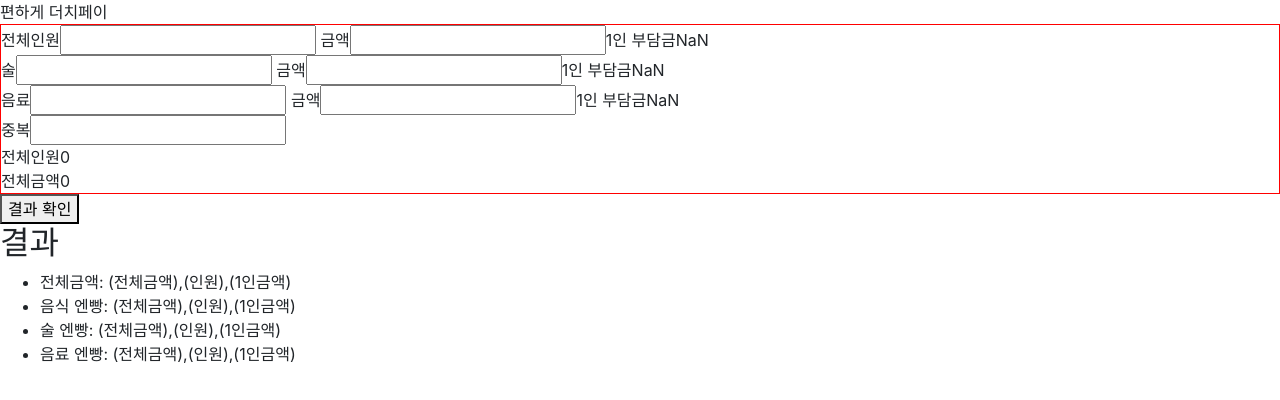
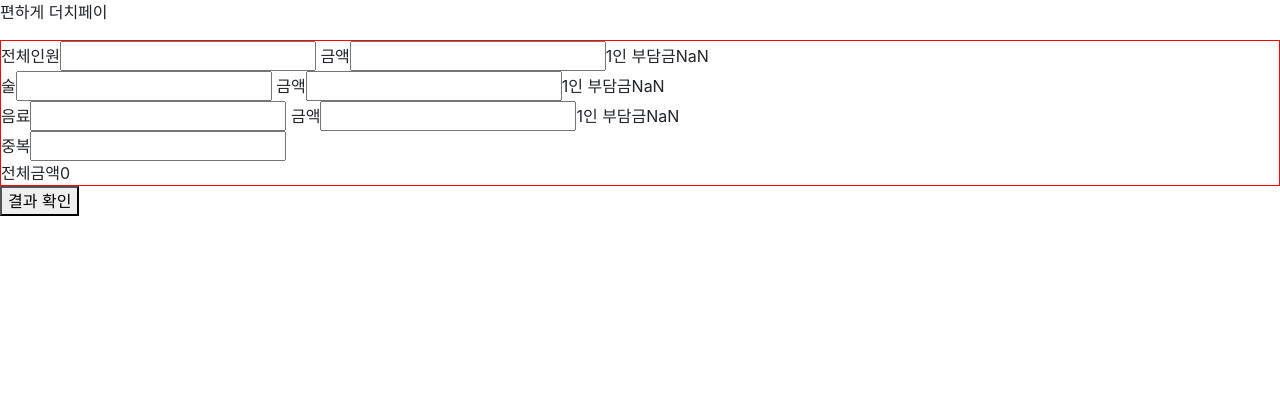
Before and after one commit to qkr30510/dutch-project, a React (Create React App) app: page / in a window 1280 px wide. Shown: the top 400 px of the page. Built offline with nearby package versions, Linux system fonts and the light colour scheme.

Commit message:
Add router

```diff
--- a/src/App.js
+++ b/src/App.js
@@ -1,18 +1,20 @@
 import React from 'react';
 import Realmain from './Component/Realmain';
+import Result from './Component/Result';
 // import Main from './Component/Main';
-import 'bootstrap/dist/css/bootstrap.css'
-import Result from './Component/Result';
-
+import 'bootstrap/dist/css/bootstrap.css';
+import { BrowserRouter, Route, Switch } from 'react-router-dom';
 
 const App = () => {
   return (
     <>
-    <div> 편하게 더치페이 </div>
-    <Realmain/>
-    <Result/>
-  </>
-  )
-
-}
+      <BrowserRouter>
+        <Switch>
+          <Route path="/" exact component={Realmain}></Route>
+          <Route path="/Result"  component={Result}></Route>
+        </Switch>
+      </BrowserRouter>
+    </>
+  );
+};
 export default App;
--- a/src/Component/Main.js
+++ b/src/Component/Main.js
@@ -1,4 +1,4 @@
-import React, { useState, useCallback, useEffect } from 'react';
+import React, { useState, useCallback, useEffect, Children } from 'react';
 import Input from './Input';
 import Input2 from './Input2';
 import Resultmath from './Resultmath';
@@ -52,7 +52,7 @@ const Main = ({ setresults, dd,settotalperson,settotalprice}) => {
       <Input2 value={payvalue} OnChange={OnChange} /> <span>금액</span>
       <Input value={personvalue} OnChange={OnChange2} />
       <span>1인 부담금</span>
-      <Resultmath dd={dd} result={result} />
+      <Resultmath dd={dd} result={result} ><span>{Children}</span></Resultmath>
     </>
   );
 };
--- a/src/Component/Realmain.js
+++ b/src/Component/Realmain.js
@@ -3,6 +3,7 @@ import Main from './Main';
 import styled from 'styled-components';
 import Input2 from './Input2';
 import Input from './Input';
+import { Link, Redirect } from 'react-router-dom';
 
 const Wrap = styled.div`
   border: 1px solid red;
@@ -23,15 +24,21 @@ const Paylists = [
   },
 ];
 
-const Realmain = () => {
+const Realmain = ({ history }) => {
   const [results, setresults] = useState([]);
   const [totalperson, settotalperson] = useState([]);
   const [totalprice, settotalprice] = useState([]);
+  const [move, setmove] = useState(false);
 
   let Paylist = Paylists.map((paycontent) => (
     <div key={paycontent.id}>
       <span>{paycontent.title}</span>
-      <Main setresults={setresults} dd={paycontent.id} settotalperson={settotalperson} settotalprice={settotalprice}/>
+      <Main
+        setresults={setresults}
+        dd={paycontent.id}
+        settotalperson={settotalperson}
+        settotalprice={settotalprice}
+      />
     </div>
   ));
 
@@ -40,33 +47,47 @@ const Realmain = () => {
   const onClick = () => {
     console.log(Paylist.length);
     // console.log('results',aa/bb)
-    console.log('results', '전체+술', results[0] + results[1]);
-    console.log('results', '전체+음료', results[0] + results[2]);
-    console.log('results', '중복', results[0] + results[1] + results[2]);
-    console.log('전체인원',Number(totalperson[0])+Number(totalperson[1])+Number(totalperson[2]) );
-    console.log('전체금액',Number(totalprice[0])+Number(totalprice[1])+Number(totalprice[2]));
+    console.log(
+      // '전체+술',
+      // results[0] + results[1],
+      // '전체+음료',
+      // results[0] + results[2],
+      // '중복',
+      // results[0] + results[1] + results[2],
+      // '전체인원',
+      // Number(totalperson[0]) + Number(totalperson[1]) + Number(totalperson[2]),
+      // '전체금액',
+      // Number(totalprice[0]) + Number(totalprice[1]) + Number(totalprice[2]),
+      results
+    );
+    setmove(true);
   };
+  // console.log(results)
   // const Totalperson =
   return (
     <div>
+      <p>편하게 더치페이 </p>
       <Wrap>
         {Paylist}
-        <div >
+        <div>
           <span>중복</span>
-          <Input2/>
+          <Input2 />
         </div>
-        <div >
+        {/* <div >
           <span>전체인원</span>
           {Number(totalperson[0])+Number(totalperson[1])+Number(totalperson[2])}
-        </div>
-        <div >
+        </div>       */}
+        <div>
           <span>전체금액</span>
-          {Number(totalprice[0])+Number(totalprice[1])+Number(totalprice[2])}
+          {Number(totalprice[0]) +
+            Number(totalprice[1]) +
+            Number(totalprice[2])}
         </div>
       </Wrap>
       <button type="button" onClick={onClick}>
         결과 확인
       </button>
+      {move && <Redirect to={{ pathname: './Result', state: { results}}}/>}
     </div>
   );
 };
--- a/src/Component/Result.js
+++ b/src/Component/Result.js
@@ -1,14 +1,32 @@
 import React from 'react';
 
-const Result = () => {
+const Result = ({ history, results, location, props }) => {
+  // '전체+술',
+  // results[0] + results[1],
+  // '전체+음료',
+  // results[0] + results[2],
+  // '중복',
+  // results[0] + results[1] + results[2],
+  // '전체인원',
+  // Number(totalperson[0]) + Number(totalperson[1]) + Number(totalperson[2]),
+  // '전체금액',
+  // Number(totalprice[0]) + Number(totalprice[1]) + Number(totalprice[2]),
+
+  console.log(location.state.results);
+  const fir = location.state.results[0];
+  const fir2 = location.state.results[1];
+  const fir3 = location.state.results[2];
+
+  console.log(fir + fir2);
+
   return (
     <>
       <h2>결과</h2>
       <ul>
-        <li>전체금액: (전체금액),(인원),(1인금액)</li>
-        <li>음식 엔빵: (전체금액),(인원),(1인금액) </li>
-        <li>술 엔빵: (전체금액),(인원),(1인금액)</li>
-        <li>음료 엔빵: (전체금액),(인원),(1인금액)</li>
+        <li>음식 : {fir}</li>
+        <li>음식+술: {fir + fir2}</li>
+        <li>음식 + 음료: {fir + fir3}</li>
+        <li>음식 + 술 + 음료: {fir + fir2 + fir3}</li>
       </ul>
     </>
   );
--- a/src/Component/Resultmath.js
+++ b/src/Component/Resultmath.js
@@ -3,9 +3,9 @@ const Resultmath = ({ dd, result}) => {
 
   return (
     <>
-      <span id={dd}>
+
         {result}
-      </span>
+
     </>
   );
 };
```
Also changed, not shown: package.json (+9 -4 lines), 2 other files (tests, documents, lock files or other folders).
